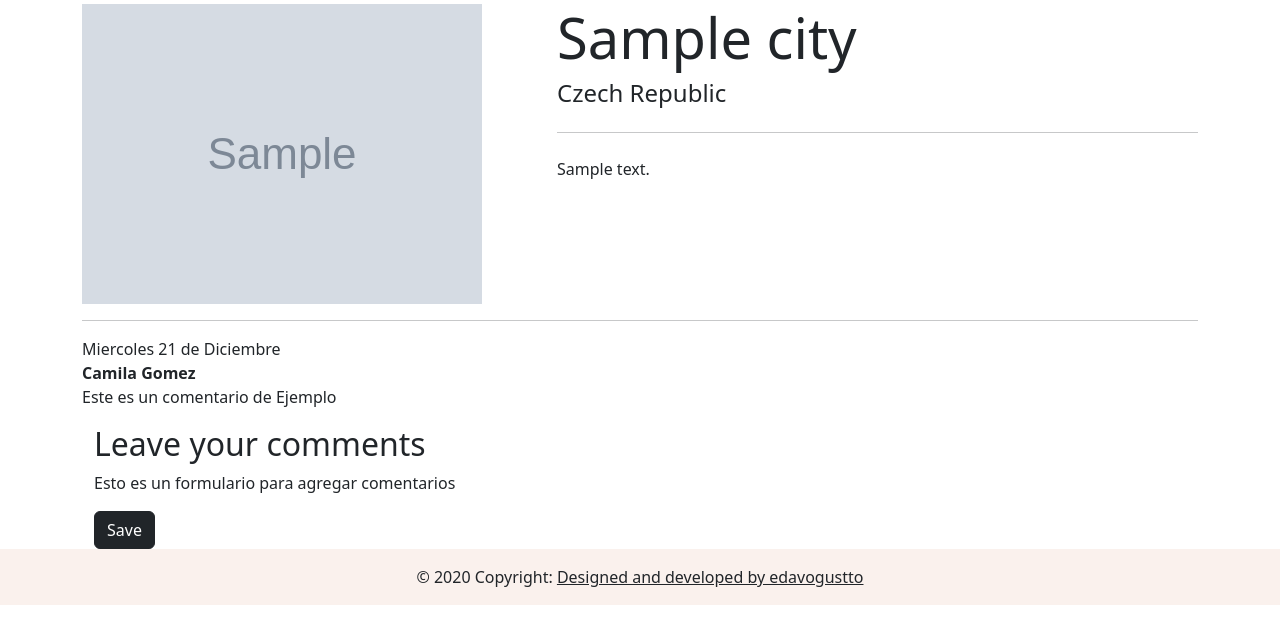
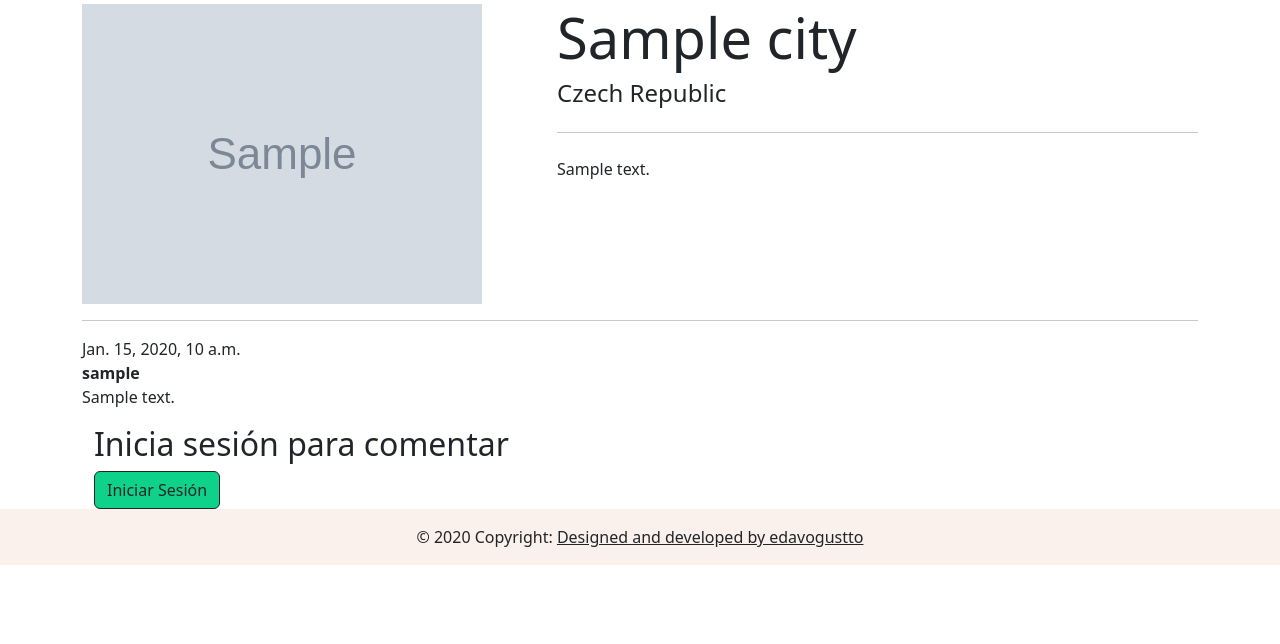
Before and after one commit to edavogustto/citiesapp, a Django app: page /city/1 in a window 1280 px wide. Shown: the part 64-708 px from the top of the page. Run offline with Django 4.2, Linux system fonts and the light colour scheme; tables that the repository leaves empty hold one stand-in row (Sample ...); some libraries are stand-ins or nearby versions.

Commit message:
Implementing comments

```diff
--- a/citiesapp/admin.py
+++ b/citiesapp/admin.py
@@ -1,4 +1,5 @@
 from django.contrib import admin
-from .models import City
+from .models import City, Comment
 
 admin.site.register(City)
+admin.site.register(Comment)
--- /dev/null
+++ b/citiesapp/forms.py
@@ -0,0 +1,10 @@
+from django import forms
+
+from .models import Comment
+
+class CommentForm(forms.ModelForm):
+
+    class Meta:
+        model = Comment
+
+        fields = ('text', )
--- a/citiesapp/models.py
+++ b/citiesapp/models.py
@@ -1,6 +1,7 @@
 from django.db import models
 from django.utils import timezone
 from django_countries.fields import CountryField
+from django.contrib.auth.models import User
 
 class City(models.Model):
     name = models.CharField(max_length=100)
@@ -18,3 +19,13 @@ class City(models.Model):
 
     class Meta:
         verbose_name_plural = 'Cities'
+
+class Comment(models.Model):
+    user = models.ForeignKey(User, on_delete=models.CASCADE)
+    city = models.ForeignKey(City, on_delete=models.CASCADE)
+
+    text = models.TextField()
+    created_date = models.DateTimeField(default=timezone.now)
+
+    def __str__(self):
+        return self.text
--- a/citiesapp/templates/city.html
+++ b/citiesapp/templates/city.html
@@ -17,20 +17,28 @@
     </div>
     <hr>
 
+    {% for comment in comments %}
     <div class="comment">
-        <div class="date">Miercoles 21 de Diciembre</div>
-        <strong>Camila Gomez</strong>
-        <p>Este es un comentario de Ejemplo</p>
+        <div class="date">{{ comment.created_date }}</div>
+        <strong>{{ comment.user }}</strong>
+        <p>{{ comment.text }}</p>
     </div>
+    {% endfor %}
 
+    {% if user.is_authenticated %}
     <div class="container">
-        <h2>Leave your comments</h2>
-        <form action="/" method="POST" class="post-form">
-            <p>Esto es un formulario para agregar comentarios</p>
+        <h2>Deja tus comentarios</h2>
+        <form action="{% url 'create_new_comment' id=city.id %}" method="POST" class="post-form">
+            {% csrf_token %}
+            {{ form }}
             <button type="submit" class="save btn btn-dark">Save</button>
         </form>
     </div>
+    {% else %}
+    <div class="container">
+        <h2>Inicia sesión para comentar</h2>
+        <a class="btn btn-dark text-dark" style="background-color: #0fd28a;" href="/accounts/login/">Iniciar Sesión</a>
+    </div>
+    {% endif %}
 </div>
-</body>
-</html>
 {% endblock %}
--- a/citiesapp/urls.py
+++ b/citiesapp/urls.py
@@ -3,5 +3,6 @@ from . import views
 
 urlpatterns = [
     path('', views.index, name='index'),
-    path('city/<int:id>', views.get_city, name='city')
+    path('city/<int:id>', views.get_city, name='city'),
+    path('city/<int:id>/create_new_comment', views.create_new_comment, name='create_new_comment'),
 ]
--- a/citiesapp/views.py
+++ b/citiesapp/views.py
@@ -1,6 +1,8 @@
-from django.shortcuts import render
+from django.shortcuts import render, redirect
 from django.http import HttpResponse
-from .models import City
+from .models import City, Comment
+
+from .forms import CommentForm
 
 def index(request):
     cities = City.objects.all()
@@ -9,5 +11,23 @@ def index(request):
 
 def get_city(request, id):
     city = City.objects.get(id=id)
+    comments = Comment.objects.filter(city=id)
 
-    return render(request, 'city.html', {'city': city})
+    comments_form = CommentForm()
+
+    return render(request, 'city.html', {'city': city, 'form': comments_form, 'comments': comments})
+
+def create_new_comment(request, id):
+    if request.method == 'POST':
+        form = CommentForm(request.POST)
+
+        if form.is_valid():
+            new_comment = form.save(commit=False)
+            new_comment.user = request.user
+            new_comment.city = City.objects.get(id=id)
+
+            new_comment.save()
+
+        return redirect('city', id=id)
+    else:
+        return redirect('city', id=id)
```
Also changed, not shown: citiesapp/migrations/0004_comment.py (added).
